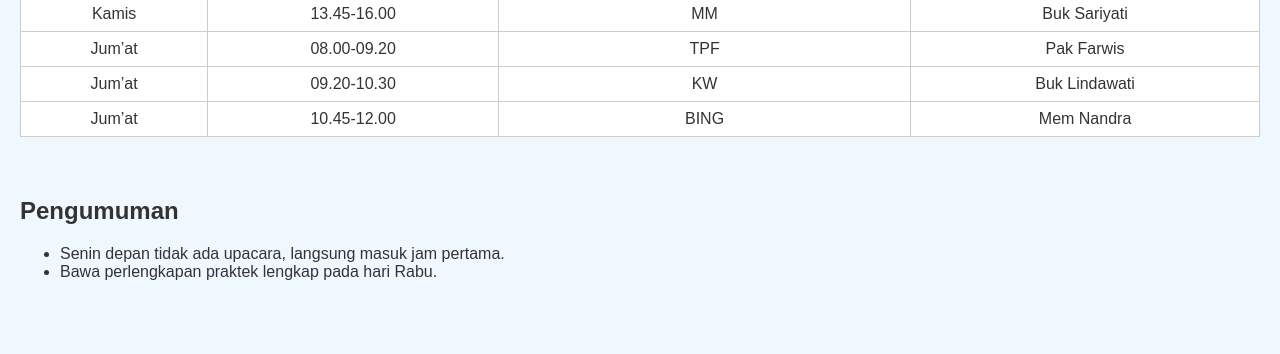
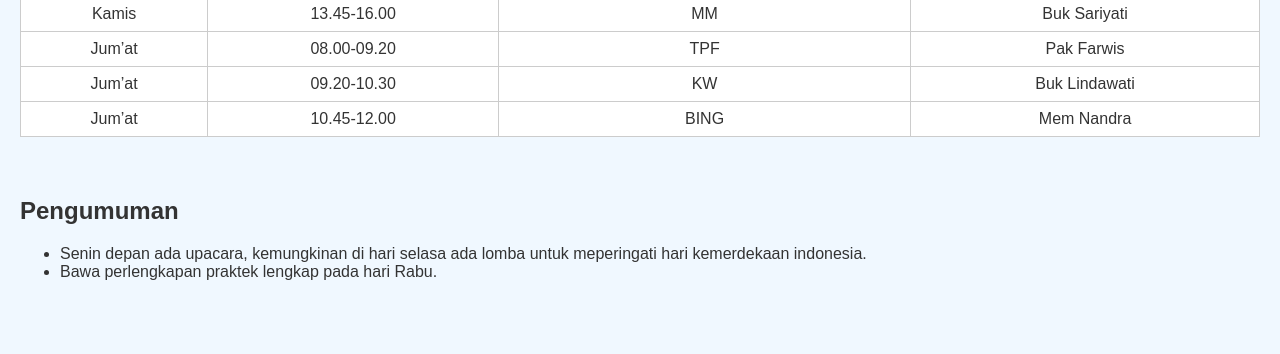
Before and after one commit to pulkam78/websitekelas, a plain HTML site: page index.html in a window 1280 px wide. Shown: the part 810-1164 px from the top of the page. Drawn offline with Linux system fonts and the light colour scheme.

Commit message:
index.html

```diff
--- a/index.html
+++ b/index.html
@@ -66,7 +66,7 @@
 <section id="pengumuman">
     <h2>Pengumuman</h2>
     <ul>
-        <li>Senin depan tidak ada upacara, langsung masuk jam pertama.</li>
+        <li>Senin depan ada upacara, kemungkinan di hari selasa ada lomba untuk meperingati hari kemerdekaan indonesia.</li>
         <li>Bawa perlengkapan praktek lengkap pada hari Rabu.</li>
     </ul>
 </section>
```
